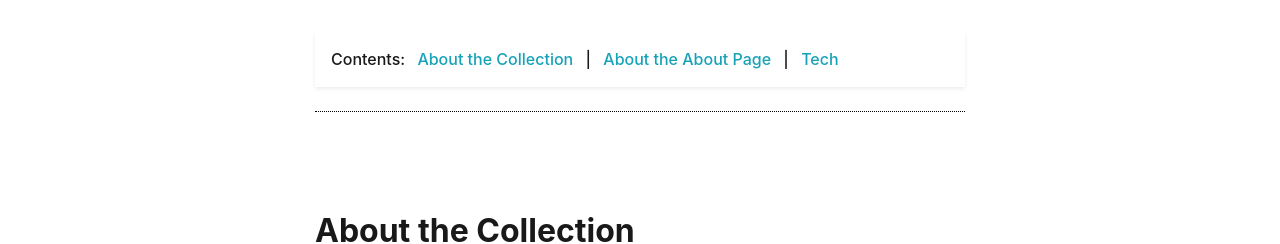
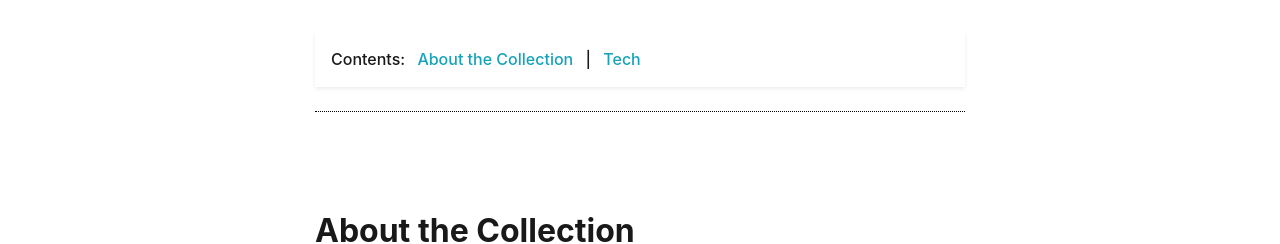
Before and after one commit to EtownHighLibrary/etownstorycorps, a Jekyll site: the page built from pages/about.md, in a window 1280 px wide. Shown: the part 461-705 px from the top of the page. Built offline with Jekyll 4.4.1, drawn with Linux system fonts in a browser that asks for light colours.

Commit message:
Update about.md
Removed About the About link.

```diff
--- a/pages/about.md
+++ b/pages/about.md
@@ -10,7 +10,7 @@
 
 {% include feature/jumbotron.html objectid="https://cdn.pixabay.com/photo/2015/12/01/20/28/forest-1072828_960_720.jpg" %}
 
-{% include feature/nav-menu.html sections="About the Collection;About the About Page" %}
+{% include feature/nav-menu.html sections="About the Collection" %}
 
 ## About the Collection
 
```
